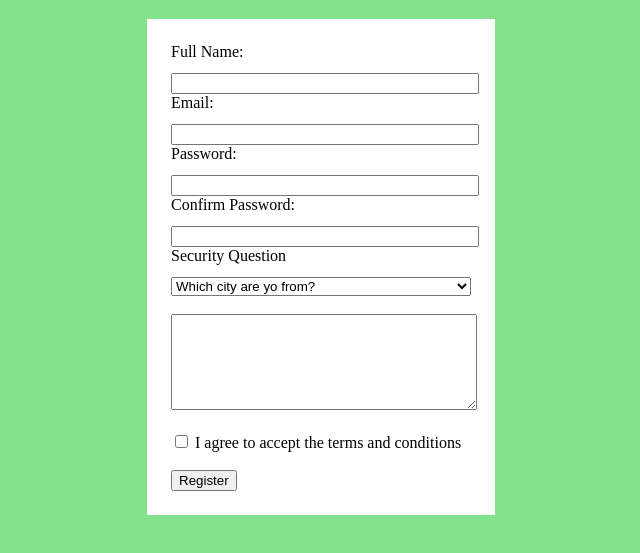
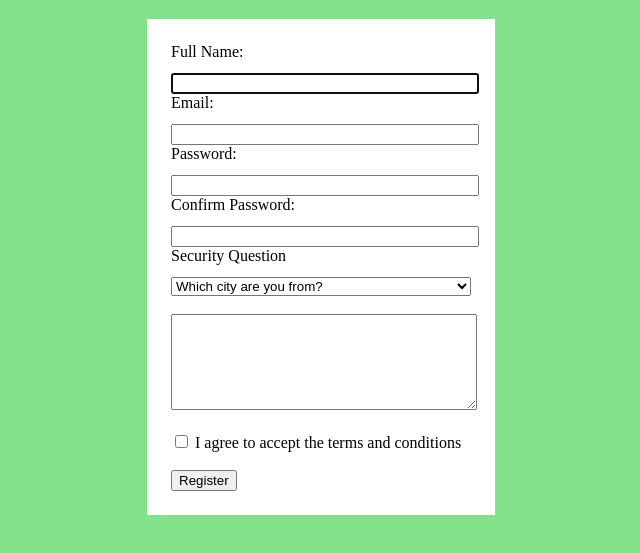
Before and after one commit to haman1/Sign-Up, a plain HTML site: page index.html in a window 1280 px wide. Shown: the part 61-614 px from the top of the page, without its empty margins (319-959 px from the left). Drawn offline with Linux system fonts and the light colour scheme; a script that the page names is missing.

Commit message:
modification

```diff
--- a/index.html
+++ b/index.html
@@ -13,7 +13,7 @@
     <form id="register-form" method="get">
         <div>
             <p class="input-label">Full Name:</p>
-            <input class="input-item"  type="text" name="full-name">
+            <input class="input-item"  type="text" name="full-name" autofocus>
         </div>
         <div>
             <p class="input-label">Email:</p>
@@ -30,7 +30,7 @@
         <div>
             <p class="input-label"> Security Question</p>
             <select class="input-item" name="security-question">
-                <option value="city">Which city are yo from?</option>
+                <option value="city">Which city are you from?</option>
                 <option value="D.O.B">Your D.O.B is?</option>
                 <option value="nick-name">What your nick name?</option>
 
```
